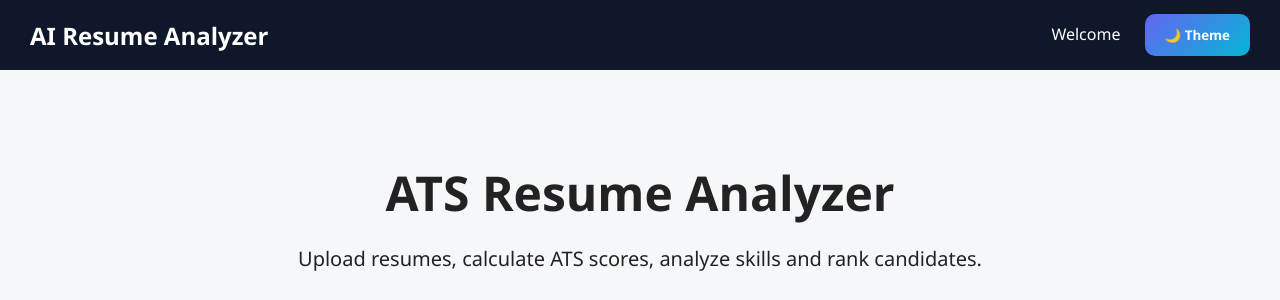
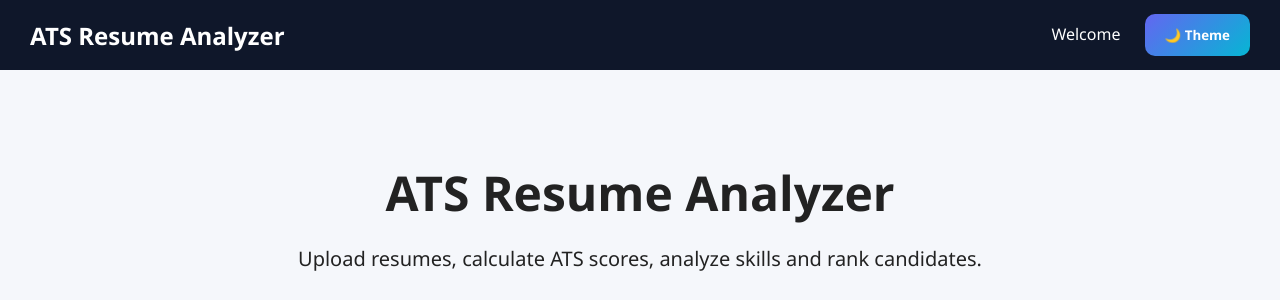
Before and after one commit to siddheshjadhav331-sys/ATS_Resume-Analyzer, a Django app: page / in a window 1280 px wide. Shown: the top 300 px of the page. Run offline with Django 5.2, Linux system fonts and the light colour scheme.

Commit message:
Update AI branding to ATS

```diff
--- a/templates/home.html
+++ b/templates/home.html
@@ -1,7 +1,7 @@
 {% extends 'layouts/base.html' %}
 
 {% block title %}
-AI Resume Analyzer
+ATS Resume Analyzer
 {% endblock %}
 
 {% block content %}
--- a/templates/includes/navbar.html
+++ b/templates/includes/navbar.html
@@ -10,7 +10,7 @@ padding:0 30px;
 >
 
     <h2 style="color:white;">
-        AI Resume Analyzer
+        ATS Resume Analyzer
     </h2>
 
     <div>
```
